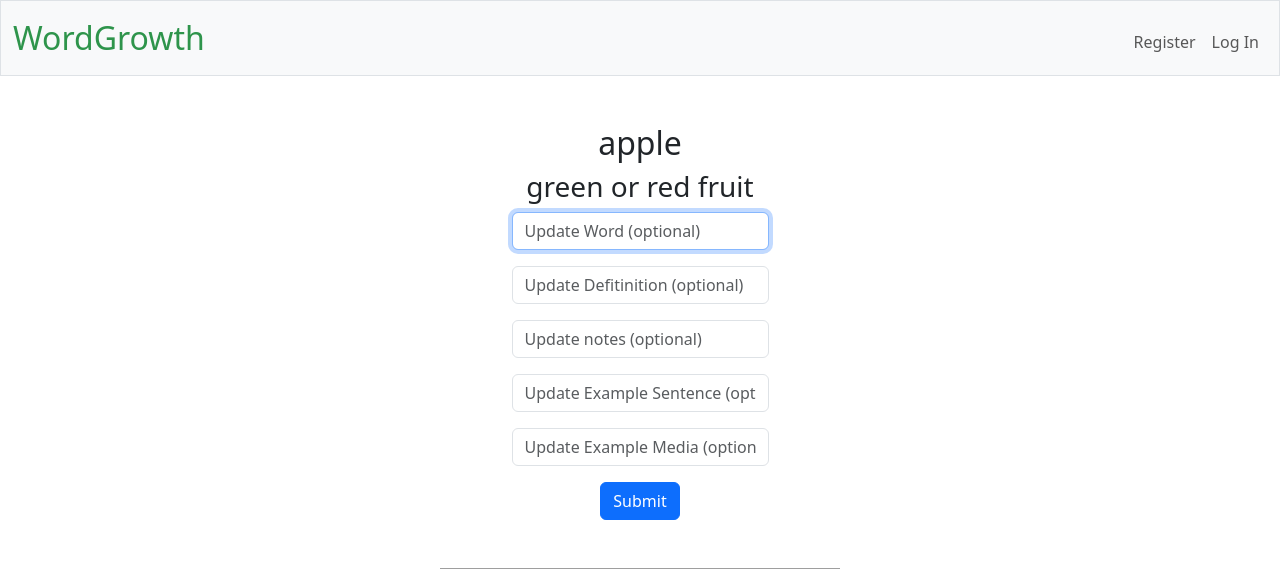
After one commit to Neil-Stead/wordgrowth, a Flask app: page /word_edit/1 in a window 1280 px wide. The commit adds this page. Shown: the top 569 px of the page. Run offline with Flask 3, Linux system fonts and the light colour scheme; data comes from the database, SQL or seed files in the repository; both versions use the stored data as it was after the commit; grey boxes are pictures that could not be loaded.

Commit message:
feat: updates to current features

```diff
--- a/app.py
+++ b/app.py
@@ -152,7 +152,7 @@ def new_word():
             return apology("must provide definition", 400)
 
         else:
-        # Insert new word into database with notes
+        # Insert new word into database
             cursor.execute(
                 "INSERT INTO vocabulary (user_id, word, definition, notes, example_sentence, example_media) VALUES (?, ?, ?, ?, ?, ?)", [session["user_id"], request.form.get("word"), request.form.get("definition"), request.form.get("notes"), request.form.get("example_sentence"), request.form.get("example_media")]
                 )
@@ -178,3 +178,24 @@ def word_view(word_id):
         return apology("word not found")
 
     return  render_template("word_view.html", word=word)
+
+
+@app.route("/word_edit/<int:word_id>", methods=["POST", "GET"])
+def word_edit(word_id):
+    conn = get_db_connection()
+    cursor = conn.cursor()
+    cursor.execute("SELECT * FROM vocabulary WHERE id=?", [word_id])
+    word = cursor.fetchone()
+
+    if request.method == "POST":
+        # update word into database
+        cursor.execute(
+            "UPDATE vocabulary SET user_id = ?, word = ?, definition = ?, notes = ?, example_sentence = ?, example_media = ? WHERE id = ?", [session["user_id"], request.form.get("word"), request.form.get("definition"), request.form.get("notes"), request.form.get("example_sentence"), request.form.get("example_media"), word_id]
+            )
+        conn.commit()
+
+        return redirect(url_for("word_view", word_id=word["id"]))
+
+    else:
+
+        return  render_template("word_edit.html", word=word)
--- /dev/null
+++ b/templates/word_edit.html
@@ -0,0 +1,41 @@
+{% extends "layout.html" %}
+
+{% block main %}
+
+        <h2>{{ word["word"] }}</h2>
+
+        <h3>{{ word["definition"] }}</h3>
+
+        {% if word["notes"] %}
+        <h4><strong>Notes:</strong> {{ word["notes"] }}</h4>
+        {% endif %}
+
+        {% if word["example_sentence"] %}
+        <h4><strong>Example Sentence:</strong> {{ word["example_sentence"] }}</h4>
+        {% endif %}
+
+        {% if word["example_media"] %}
+        <h4><strong>Realworld Example:</strong> {{ word["example_media"] }}</h4>
+        {% endif %}
+
+
+        <form action="{{  url_for('word_edit', word_id=word['id'])  }}" method="post">
+        <div class="mb-3">
+            <input autocomplete="off" autofocus class="form-control mx-auto w-auto" name="word" placeholder="Update Word (optional)" type="text">
+        </div>
+        <div class="mb-3">
+            <input autocomplete="off" autofocus class="form-control mx-auto w-auto" name="definition" placeholder="Update Defitinition (optional)" type="text">
+        </div>
+        <div class="mb-3">
+            <input class="form-control mx-auto w-auto" name="notes" placeholder="Update notes (optional)" type="text">
+        </div>
+        <div class="mb-3">
+            <input class="form-control mx-auto w-auto" name="example_sentence" placeholder="Update Example Sentence (optional)" type="text">
+        </div>
+        <div class="mb-3">
+            <input class="form-control mx-auto w-auto" name="example_media" placeholder="Update Example Media (optional)" type="text">
+        </div>
+        <button class="btn btn-primary" type="submit">Submit</button>
+    </form>
+
+{% endblock %}
--- a/templates/word_view.html
+++ b/templates/word_view.html
@@ -18,4 +18,6 @@
         <h4><strong>Realworld Example:</strong> {{ word["example_media"] }}</h4>
         {% endif %}
 
+        <button><a href="{{ url_for('word_edit', word_id=word['id']) }}">Edit</a></button>
+
 {% endblock %}
```
Also changed, not shown: db/vocab.db, 2 other files.
